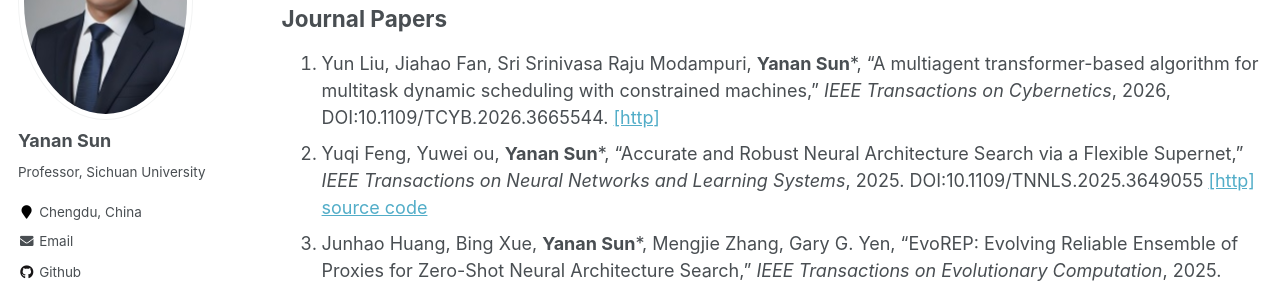
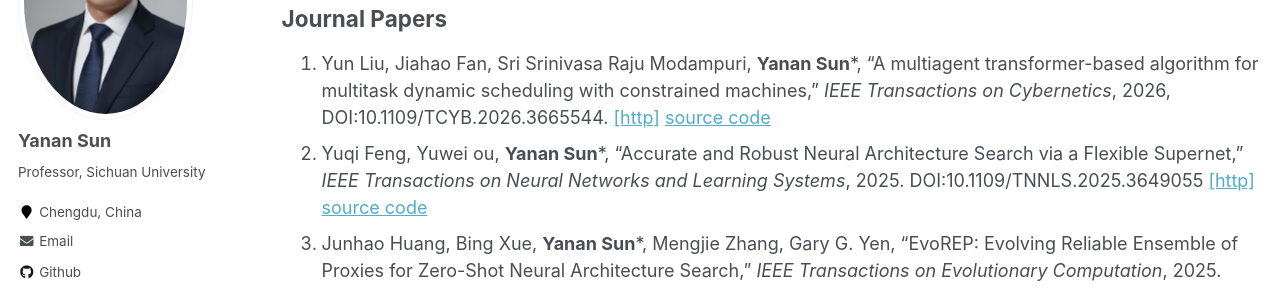
Before and after one commit to yn-sun/yn-sun.github.io, a Jekyll site: the page built from _pages/publications.md, in a window 1280 px wide and 900 px high, scrolled down 429 px. Shown: the part 153-441 px from the top of the window. Built offline with Jekyll 4.4.1, drawn with Linux system fonts in a browser that asks for light colours; comment, search, counter and statistics services are not loaded.

Commit message:
Update publications.md

```diff
--- a/_pages/publications.md
+++ b/_pages/publications.md
@@ -12,7 +12,7 @@ author_profile: true
 3. **孙亚楠**, 吕泽琼, 冯雨麒, 吕建成 著. 自动化机器学习, 北京: 科学出版社, 2025. (ISBN 9787030814333)  [[购买链接]](https://www.ecsponline.com/goods.php?id=227870) &nbsp;&nbsp;&nbsp;[如果你是学生，请邮箱联系我赠送与你]
 
 ## Journal Papers
-1. Yun Liu, Jiahao Fan, Sri Srinivasa Raju Modampuri, **Yanan Sun***, "A multiagent transformer-based algorithm for multitask dynamic scheduling with constrained machines," <i>IEEE Transactions on Cybernetics</i>, 2026, DOI:10.1109/TCYB.2026.3665544. [[http]](https://ieeexplore.ieee.org/document/11419132)
+1. Yun Liu, Jiahao Fan, Sri Srinivasa Raju Modampuri, **Yanan Sun***, "A multiagent transformer-based algorithm for multitask dynamic scheduling with constrained machines," <i>IEEE Transactions on Cybernetics</i>, 2026, DOI:10.1109/TCYB.2026.3665544. [[http]](https://ieeexplore.ieee.org/document/11419132)  [source code](https://github.com/liuyun0314/MTAS)
 2. Yuqi Feng, Yuwei ou, **Yanan Sun***, "Accurate and Robust Neural Architecture Search via a Flexible Supernet," <i>IEEE Transactions on Neural Networks and Learning Systems</i>, 2025. DOI:10.1109/TNNLS.2025.3649055 [[http]](https://ieeexplore.ieee.org/document/11322813/) [source code](https://github.com/fyqsama/ARNASpp)
 3. Junhao Huang, Bing Xue, **Yanan Sun***, Mengjie Zhang, Gary G. Yen, "EvoREP: Evolving Reliable Ensemble of Proxies for Zero-Shot Neural Architecture Search," <i> IEEE Transactions on Evolutionary Computation</i>, 2025. DOI:10.1109/TEVC.2025.3646736 [[http]](https://ieeexplore.ieee.org/document/11310796) [source code](https://github.com/HuangJunh/EvoREP)
 4. Sri Srinivasa Raju Modampuri, Jiahao Fan, **Yanan Sun**, "A two-stage ensemble evolutionary algorithm for constrained multi-objective optimization," <i>Swarm and Evolutionary Computation</i>, vol. 99, 102213, 2025, DOI:j.swevo.2025.102213 [[http]](https://www.sciencedirect.com/science/article/pii/S2210650225003700)
```
